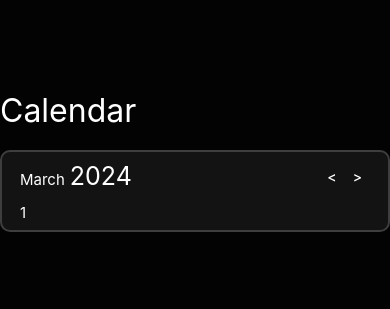
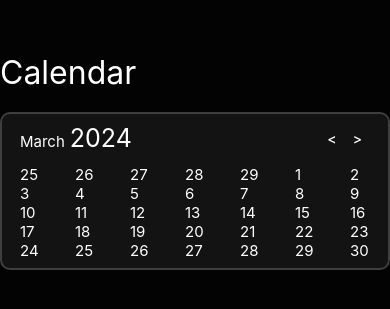
Before and after one commit to latobibor/take-home-calendar, a React Native app: screen / in a window 390 px wide. Shown: the part 261-570 px from the top of the page. Built offline with nearby package versions, Linux system fonts and the light colour scheme.

Commit message:
output all days of a month (very rudimentary styling)

```diff
--- a/components/calendar.tsx
+++ b/components/calendar.tsx
@@ -13,7 +13,7 @@ export function Calendar() {
       <MonthAndYear month={month} year={year}/>
       <TimeControls month={month} year={year} setYear={setYear} setMonth={setMonth}/>
     </View>
-    <Days/>
+    <Days month={month} year={year}/>
   </View>
 }
 
--- a/components/days.tsx
+++ b/components/days.tsx
@@ -1,16 +1,59 @@
 import { StyleSheet, Text, View } from 'react-native';
+import { Day, getDaysForPage } from '../date-functions/date-functions';
 
-export function Days() {
-  return <View><Text style={styles.numberStyle}>1</Text></View>
+
+interface DaysProps {
+  year: number;
+  month: number;
+}
+
+export function Days({year, month}: DaysProps) {
+  const daysOfPage = getDaysForPage({year, month});
+
+  // This is not the most elegant, but I wanted to save time
+  const week1 = daysOfPage.slice(0, 7);
+  const week2 = daysOfPage.slice(7, 14);
+  const week3 = daysOfPage.slice(14, 21);
+  const week4 = daysOfPage.slice(21, 28);
+  const week5 = daysOfPage.slice(28, 35);
+
+  return <View>
+    <Week days={week1}/>
+    <Week days={week2}/>
+    <Week days={week3}/>
+    <Week days={week4}/>
+    <Week days={week5}/>
+  </View>
+}
+
+interface WeekProps {
+  days: Day[];
+}
+
+function Week({days}: WeekProps) {
+  return <View style={styles.weekContainer}>
+    {days.map(day => (
+      <Text key={day.day + day.operation} style={styles.numberStyle}>{day.day}</Text>))}
+  </View>
 }
 
 const styles = StyleSheet.create({
-  container: {
+  weekContainer: {
     display: 'flex',
     flexDirection: 'row',
+    justifyContent: 'space-between'
   },
   numberStyle: {
     fontSize: 15,
     color: 'white',
+    width: 20,
   }
 });
+
+
+// - get position of the day during the week
+// - get number of days in month
+// - get offset for days
+// - highlight selected day as a circle
+// - change month/year when out of bounds day is called
+// - reload the page on that (maybe install overmindjs?)
```
